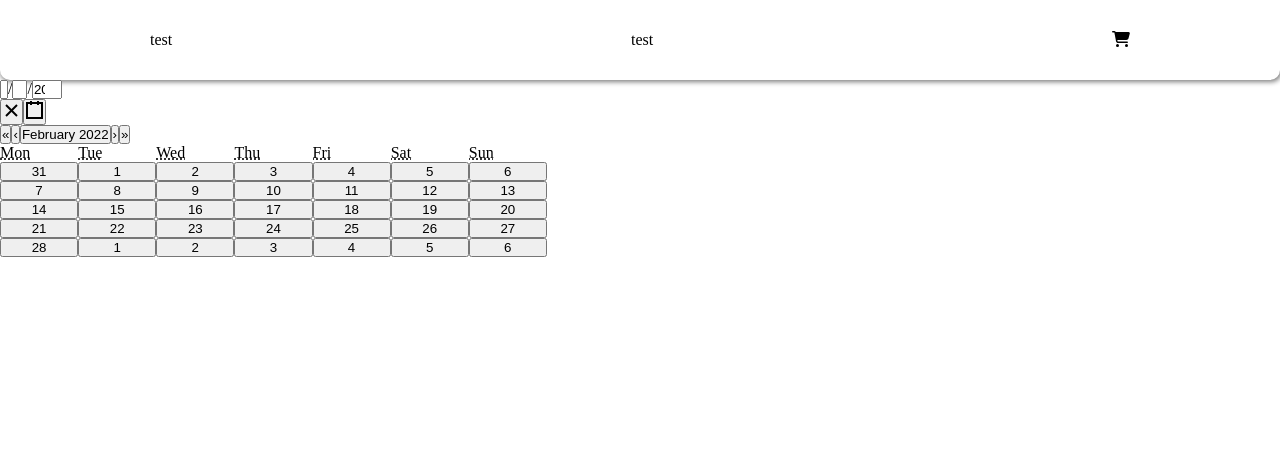
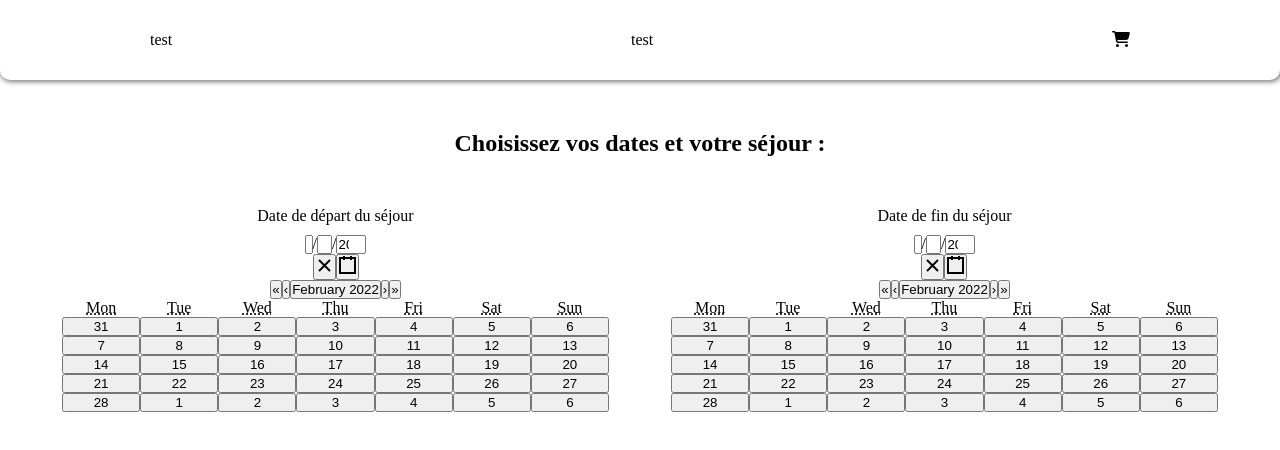
Before and after one commit to marouanemkm/react-booking, a React (Create React App) app: page / in a window 1280 px wide. Shown: the top 450 px of the page. Built offline with nearby package versions, Linux system fonts and the light colour scheme.

Commit message:
DateReducer added

```diff
--- a/src/App.css
+++ b/src/App.css
@@ -3,3 +3,8 @@
     padding: 0;
     box-sizing: border-box;
 }
+
+.booking-picker {
+    margin: 50px auto;
+    text-align: center;
+}
--- a/src/App.tsx
+++ b/src/App.tsx
@@ -11,7 +11,7 @@ function App() {
         <Navbar />
       </header>
 
-      <div>
+      <div className='booking-picker'>
         <Booking />
       </div>
     </div>
--- /dev/null
+++ b/src/components/Booking/Booking.css
@@ -0,0 +1,16 @@
+.calendar {
+    display: block;
+}
+.calendar-title {
+    margin-top: 50px;
+    margin-bottom: 50px;
+}
+
+.select-date {
+    display: flex;
+    justify-content: space-evenly;
+}
+
+.datepicker-label {
+    margin-bottom: 10px;
+}
--- a/src/components/Booking/Booking.tsx
+++ b/src/components/Booking/Booking.tsx
@@ -1,17 +1,56 @@
-import React, { useState } from 'react';
+import './Booking.css';
+import React, { useEffect, useState } from 'react';
 import DatePicker from 'react-date-picker';
+import { useDispatch } from 'react-redux';
 
 
 export default function Booking() {
 
-    const [value, onChange] = useState<Date>(new Date());
+    const [startDate, setStartDate] = useState<Date>(new Date());
+    const [endDate, setEndDate] = useState<Date>(new Date());
+    const [launchFunction, setLaunchFunction] = useState<boolean>(false);
 
-    console.log(value);
+    const dispatch = useDispatch();
 
+    useEffect(() => {
+        if ((endDate.getFullYear() - startDate.getFullYear() >= 0) && (endDate.getMonth() - startDate.getMonth() >= 0) && (endDate.getDate() - startDate.getDate() >= 0)) {
+            setLaunchFunction(true);
+        } else {
+            setLaunchFunction(false);
+        }
+    }, [startDate, endDate]);
+
+    const handleStartDate = (e: Date): void => {
+        setStartDate(e);
+        dispatch({
+            type: 'start',
+            payload: startDate,
+        });
+    }
+
+    const handleEndDate = (e: Date): void => {
+        if (launchFunction) {
+            setEndDate(e);
+            dispatch({
+                type: 'end',
+                payload: endDate,
+            });
+        }
+    }
 
     return (
-        <div>
-            <DatePicker onChange={onChange} value={value} isOpen={true} />
+        <div className='calendar'>
+            <h2 className='calendar-title'>Choisissez vos dates et votre séjour :</h2>
+            <div className="select-date">
+                <div>
+                    <p className='datepicker-label'>Date de départ du séjour</p>
+                    <DatePicker onChange={handleStartDate} value={startDate} isOpen={false} />
+                </div>
+                <div>
+                    <p className='datepicker-label'>Date de fin du séjour</p>
+                    <DatePicker onChange={handleEndDate} value={endDate} isOpen={false} />
+                </div>
+            </div>
         </div>
-    )
+    );
 }
--- a/src/index.tsx
+++ b/src/index.tsx
@@ -9,4 +9,4 @@ ReactDOM.render(
     <App />
   </Provider>,
   document.getElementById('root')
-)
+);
```
Also changed, not shown: src/components/Cart/Cart.tsx (added, +13 -0 lines), src/redux/reducers/DateReducer.tsx (added, +19 -0 lines).
